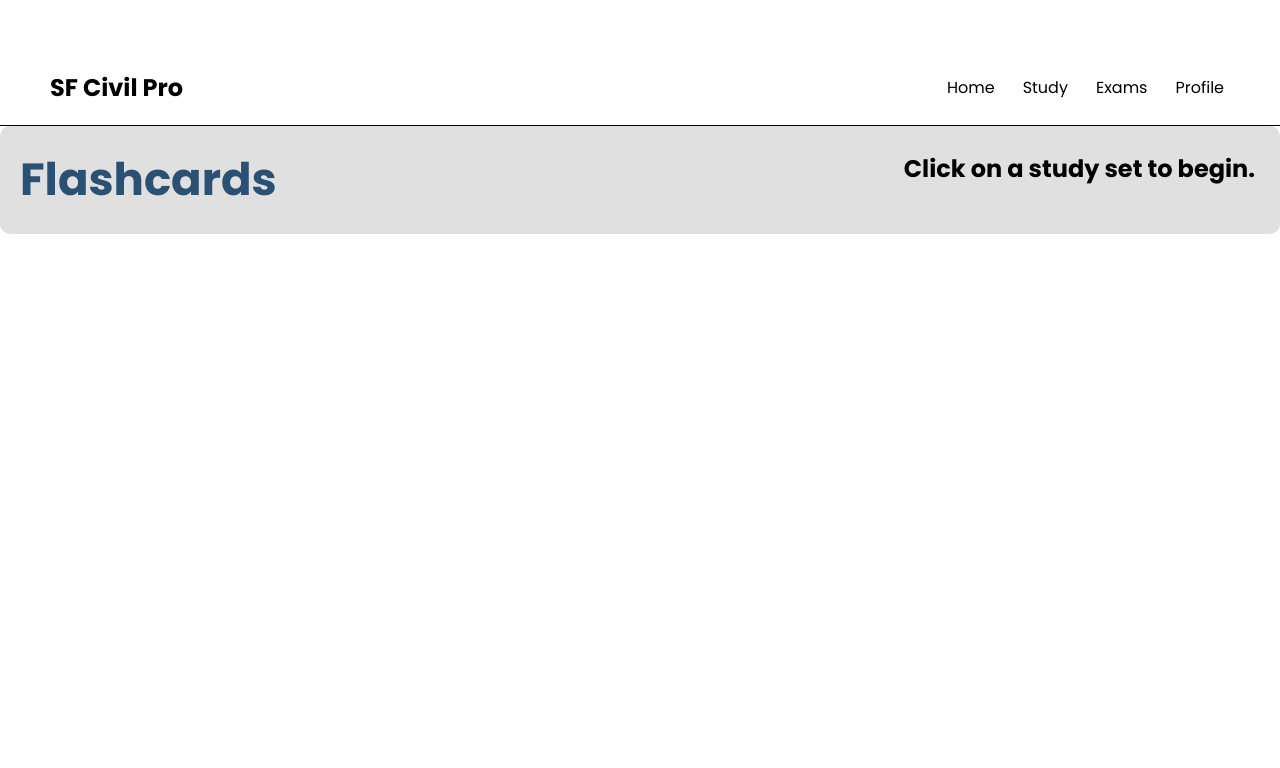
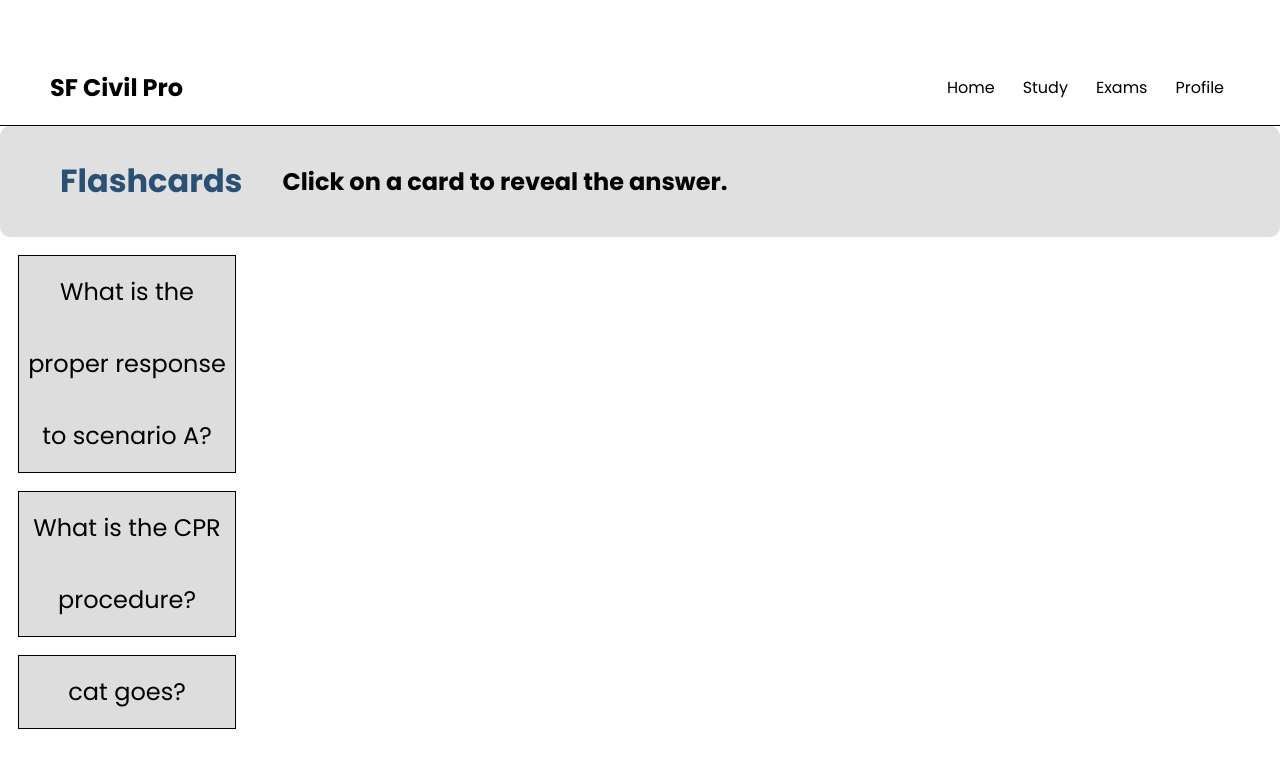
Before and after one commit to coderkai03/BathroomBreak, a React (Create React App) app in the folder sfhacks2024/: page /study in a window 1280 px wide. Shown: the top 768 px of the page. Built offline with nearby package versions, Linux system fonts and the light colour scheme.

Commit message:
flashcards work, can add more

```diff
--- a/sfhacks2024/src/Study/Study.css
+++ b/sfhacks2024/src/Study/Study.css
@@ -2,14 +2,26 @@
     background-color: #e0e0e0;
     padding: 10px;
     border-radius: 10px;
-    margin-bottom: 15px;
 }
 
-.top-banner h1 {
-    margin: 10px;
-    font-size: 45px;
+.label-text {
+    align-items: center;
+    margin-left: 50px;
+    display: flex;
+    gap: 40px;
 }
 
-.top-banner h2 {
-    margin: 15px;
+.flashcard-container {
+    text-align: center;
 }
+
+.flashcard {
+    font-size: 24px;
+    line-height: 72px;
+    width: 216px;
+    border: 1px solid black;
+    margin: 18px;
+    background-color: rgb(221, 221, 221);
+    cursor: pointer;
+    user-select: none;
+}
--- a/sfhacks2024/src/Study/Study.js
+++ b/sfhacks2024/src/Study/Study.js
@@ -2,12 +2,31 @@ import { useState } from "react"
 import { BrowserRouter as Router, Route, Switch } from 'react-router-dom';
 import './Study.css';
 
+function Card(props) {
+    const [text, setText] = useState(props.frontSide);
+    function handleClick() {
+        setText(props.backSide)
+    }
+    return <div className="flashcard" onClick={handleClick}>
+        {text}
+    </div>
+}
+
 const Study = () => {
 
     return (
-        <div className="top-banner">
-                <h1> Flashcards</h1>
-                <h2>Click on a study set to begin.</h2>
+        <div>
+            <div className="top-banner">
+                <div className="label-text">
+                    <h1> Flashcards</h1>
+                    <h2>Click on a card to reveal the answer.</h2>
+                </div>
+            </div>
+            <div className="flashcard-container">
+                <Card frontSide="What is the proper response to scenario A?" backSide="Emergency Medical Response" />
+                <Card frontSide="What is the CPR procedure?" backSide = "Chest compressions"/>
+                <Card frontSide="cat goes?" backSide="meow."/>
+            </div>
         </div>
     )
 }
```
